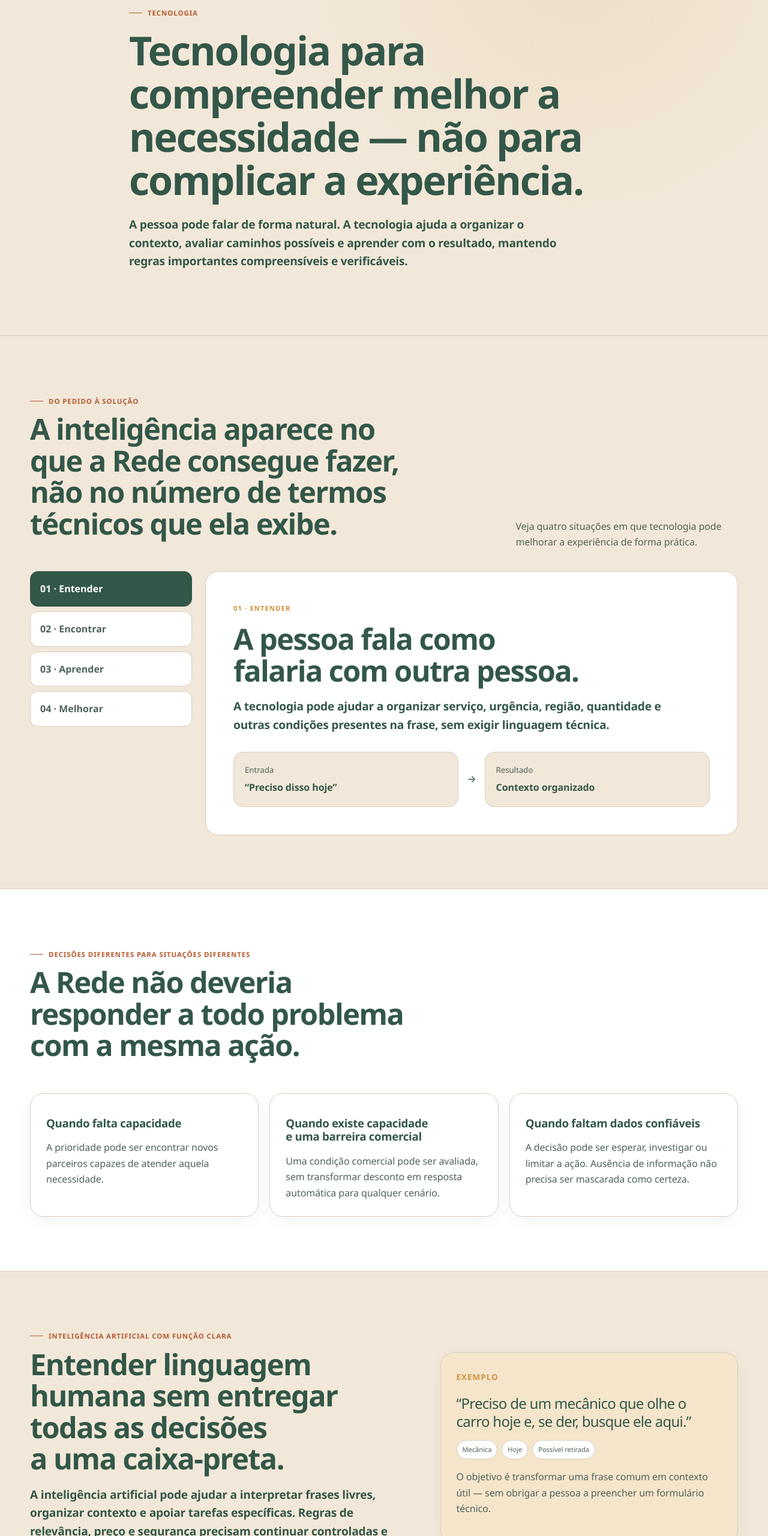
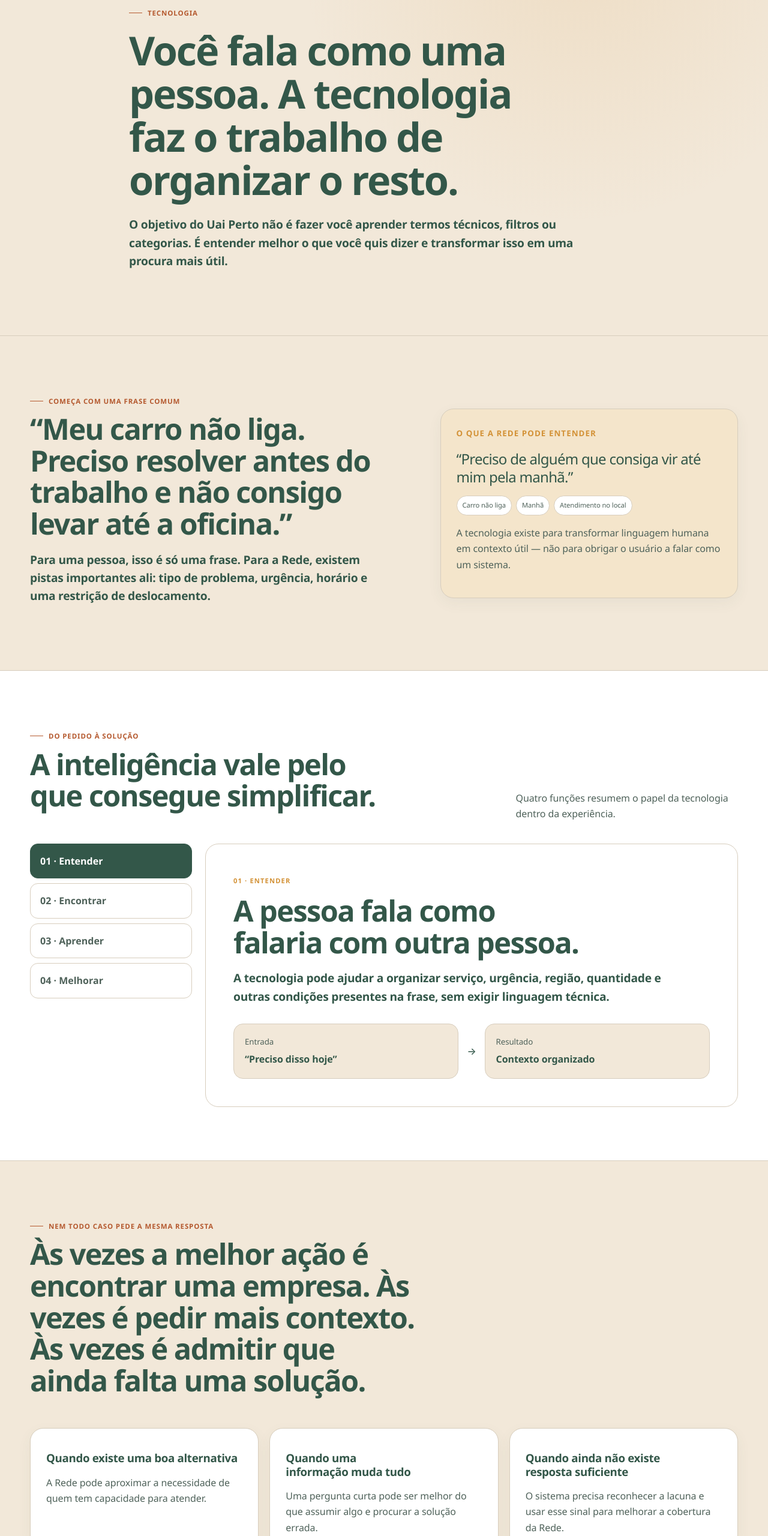
Before and after one commit to Odyssey-Synapse/Rede-Comercial-Inteligente, a website: page tecnologia.html in a window 1280 px wide. Shown: the part 240-2800 px from the top of the page at 60% size. Drawn offline with Linux system fonts and the light colour scheme.

Commit message:
refina narrativa da pagina Tecnologia

```diff
--- a/tecnologia.html
+++ b/tecnologia.html
@@ -1,7 +1,68 @@
-<!doctype html><html lang="pt-BR"><head><meta charset="utf-8"><meta name="viewport" content="width=device-width,initial-scale=1,viewport-fit=cover"><meta name="description" content="Conheça como a tecnologia do Uai Perto ajuda a compreender necessidades, encontrar soluções e aprender com resultados sem transformar a experiência em uma caixa-preta."><meta name="theme-color" content="#335749"><title>Tecnologia — Uai Perto</title><script>(function(){try{document.documentElement.dataset.theme=localStorage.getItem("aa-theme")||(matchMedia("(prefers-color-scheme: dark)").matches?"dark":"light")}catch(e){document.documentElement.dataset.theme="light"}})()</script><link rel="stylesheet" href="/assets/styles.css"><link rel="stylesheet" href="/assets/uai-perto.css?v=3.1.20"><link rel="icon" type="image/png" href="/assets/uai-perto-symbol.png"></head><body><div id="site-header"></div>
-<section class="page-hero"><div class="container narrow"><div class="breadcrumb"><a href="/">Início</a><span>›</span>Tecnologia</div><span class="eyebrow">Tecnologia</span><h1 class="h1">Tecnologia para compreender melhor a necessidade — não para complicar a experiência.</h1><p class="lead">A pessoa pode falar de forma natural. A tecnologia ajuda a organizar o contexto, avaliar caminhos possíveis e aprender com o resultado, mantendo regras importantes compreensíveis e verificáveis.</p></div></section>
-<section class="section"><div class="container"><div class="section-head reveal"><div><span class="eyebrow">Do pedido à solução</span><h2 class="h2">A inteligência aparece no que a Rede consegue fazer, não no número de termos técnicos que ela exibe.</h2></div><p>Veja quatro situações em que tecnologia pode melhorar a experiência de forma prática.</p></div><div class="steps-panel"><div class="step-nav reveal"><button class="step-button" data-step="understand">01 · Entender</button><button class="step-button" data-step="resolve">02 · Encontrar</button><button class="step-button" data-step="learn">03 · Aprender</button><button class="step-button" data-step="improve">04 · Melhorar</button></div><div class="step-content reveal" data-delay="1" id="step-content"></div></div></div></section>
-<section class="section section-alt"><div class="container"><div class="section-head reveal"><div><span class="eyebrow">Decisões diferentes para situações diferentes</span><h2 class="h2">A Rede não deveria responder a todo problema com a mesma ação.</h2></div></div><div class="grid-3"><article class="card reveal"><h3>Quando falta capacidade</h3><p>A prioridade pode ser encontrar novos parceiros capazes de atender aquela necessidade.</p></article><article class="card reveal" data-delay="1"><h3>Quando existe capacidade e uma barreira comercial</h3><p>Uma condição comercial pode ser avaliada, sem transformar desconto em resposta automática para qualquer cenário.</p></article><article class="card reveal" data-delay="2"><h3>Quando faltam dados confiáveis</h3><p>A decisão pode ser esperar, investigar ou limitar a ação. Ausência de informação não precisa ser mascarada como certeza.</p></article></div></div></section>
-<section class="section"><div class="container split-feature"><div class="reveal"><span class="eyebrow">Inteligência artificial com função clara</span><h2 class="h2">Entender linguagem humana sem entregar todas as decisões a uma caixa-preta.</h2><p class="lead">A inteligência artificial pode ajudar a interpretar frases livres, organizar contexto e apoiar tarefas específicas. Regras de relevância, preço e segurança precisam continuar controladas e explicáveis.</p></div><div class="language-card reveal" data-delay="1"><small>EXEMPLO</small><blockquote>“Preciso de um mecânico que olhe o carro hoje e, se der, busque ele aqui.”</blockquote><div class="parsed-tags"><span>Mecânica</span><span>Hoje</span><span>Possível retirada</span></div><p>O objetivo é transformar uma frase comum em contexto útil — sem obrigar a pessoa a preencher um formulário técnico.</p></div></div></section>
-<section class="section-sm"><div class="container cta-panel reveal"><div><span class="eyebrow eyebrow-cta">Transparência</span><h2>Tecnologia confiável também precisa de limites claros.</h2><p>Veja como o Uai Perto separa relevância, mensalidade e regras comerciais.</p></div><a class="button button-light" href="/transparencia.html">Conhecer as regras →</a></div></section>
-<div id="site-footer"></div><script type="module" src="/assets/site.js"></script></body></html>
+<!doctype html>
+<html lang="pt-BR">
+<head>
+  <meta charset="utf-8">
+  <meta name="viewport" content="width=device-width,initial-scale=1,viewport-fit=cover">
+  <meta name="description" content="Veja como a tecnologia do Uai Perto transforma uma necessidade escrita em linguagem comum em contexto útil para encontrar soluções locais.">
+  <meta name="theme-color" content="#335749">
+  <title>Tecnologia — Uai Perto</title>
+  <script>(function(){try{document.documentElement.dataset.theme=localStorage.getItem("aa-theme")||(matchMedia("(prefers-color-scheme: dark)").matches?"dark":"light")}catch(e){document.documentElement.dataset.theme="light"}})()</script>
+  <link rel="stylesheet" href="/assets/styles.css">
+  <link rel="stylesheet" href="/assets/uai-perto.css?v=3.1.20">
+  <link rel="icon" type="image/png" href="/assets/uai-perto-symbol.png">
+</head>
+<body>
+<div id="site-header"></div>
+
+<section class="page-hero">
+  <div class="container narrow">
+    <div class="breadcrumb"><a href="/">Início</a><span>›</span>Tecnologia</div>
+    <span class="eyebrow">Tecnologia</span>
+    <h1 class="h1">Você fala como uma pessoa. A tecnologia faz o trabalho de organizar o resto.</h1>
+    <p class="lead">O objetivo do Uai Perto não é fazer você aprender termos técnicos, filtros ou categorias. É entender melhor o que você quis dizer e transformar isso em uma procura mais útil.</p>
+  </div>
+</section>
+
+<section class="section">
+  <div class="container split-feature">
+    <div class="reveal"><span class="eyebrow">Começa com uma frase comum</span><h2 class="h2">“Meu carro não liga. Preciso resolver antes do trabalho e não consigo levar até a oficina.”</h2><p class="lead">Para uma pessoa, isso é só uma frase. Para a Rede, existem pistas importantes ali: tipo de problema, urgência, horário e uma restrição de deslocamento.</p></div>
+    <div class="language-card reveal" data-delay="1"><small>O QUE A REDE PODE ENTENDER</small><blockquote>“Preciso de alguém que consiga vir até mim pela manhã.”</blockquote><div class="parsed-tags"><span>Carro não liga</span><span>Manhã</span><span>Atendimento no local</span></div><p>A tecnologia existe para transformar linguagem humana em contexto útil — não para obrigar o usuário a falar como um sistema.</p></div>
+  </div>
+</section>
+
+<section class="section section-alt">
+  <div class="container">
+    <div class="section-head reveal"><div><span class="eyebrow">Do pedido à solução</span><h2 class="h2">A inteligência vale pelo que consegue simplificar.</h2></div><p>Quatro funções resumem o papel da tecnologia dentro da experiência.</p></div>
+    <div class="steps-panel">
+      <div class="step-nav reveal"><button class="step-button" data-step="understand">01 · Entender</button><button class="step-button" data-step="resolve">02 · Encontrar</button><button class="step-button" data-step="learn">03 · Aprender</button><button class="step-button" data-step="improve">04 · Melhorar</button></div>
+      <div class="step-content reveal" data-delay="1" id="step-content"></div>
+    </div>
+  </div>
+</section>
+
+<section class="section">
+  <div class="container">
+    <div class="section-head reveal"><div><span class="eyebrow">Nem todo caso pede a mesma resposta</span><h2 class="h2">Às vezes a melhor ação é encontrar uma empresa. Às vezes é pedir mais contexto. Às vezes é admitir que ainda falta uma solução.</h2></div></div>
+    <div class="grid-3">
+      <article class="card reveal"><h3>Quando existe uma boa alternativa</h3><p>A Rede pode aproximar a necessidade de quem tem capacidade para atender.</p></article>
+      <article class="card reveal" data-delay="1"><h3>Quando uma informação muda tudo</h3><p>Uma pergunta curta pode ser melhor do que assumir algo e procurar a solução errada.</p></article>
+      <article class="card reveal" data-delay="2"><h3>Quando ainda não existe resposta suficiente</h3><p>O sistema precisa reconhecer a lacuna e usar esse sinal para melhorar a cobertura da Rede.</p></article>
+    </div>
+  </div>
+</section>
+
+<section class="section section-alt">
+  <div class="container split-feature">
+    <div class="reveal"><span class="eyebrow">E onde entra a inteligência artificial?</span><h2 class="h2">Na parte em que linguagem humana é bagunçada demais para virar um formulário gigante.</h2><p class="lead">A IA pode ajudar a interpretar mensagens livres, extrair contexto e apoiar tarefas específicas. Ela não precisa ser dona de todas as decisões da Rede.</p></div>
+    <div class="card reveal" data-delay="1"><h3>O princípio é simples</h3><p>Quanto mais importante for uma regra para preço, relevância, segurança ou confiança, mais ela precisa continuar controlável e explicável.</p><p class="fine">A inteligência artificial é uma ferramenta dentro da Rede — não uma justificativa para esconder como decisões importantes são tomadas.</p></div>
+  </div>
+</section>
+
+<section class="section-sm">
+  <div class="container cta-panel reveal"><div><span class="eyebrow eyebrow-cta">Quer ver em vez de ler?</span><h2>Veja a demonstração do Uai Perto funcionando.</h2><p>A home mostra situações ilustrativas em que uma necessidade sai de uma frase comum e chega a um caminho de solução.</p></div><a class="button button-light" href="/#demonstracao">Ver demonstração →</a></div>
+</section>
+
+<div id="site-footer"></div>
+<script type="module" src="/assets/site.js"></script>
+</body>
+</html>
```
